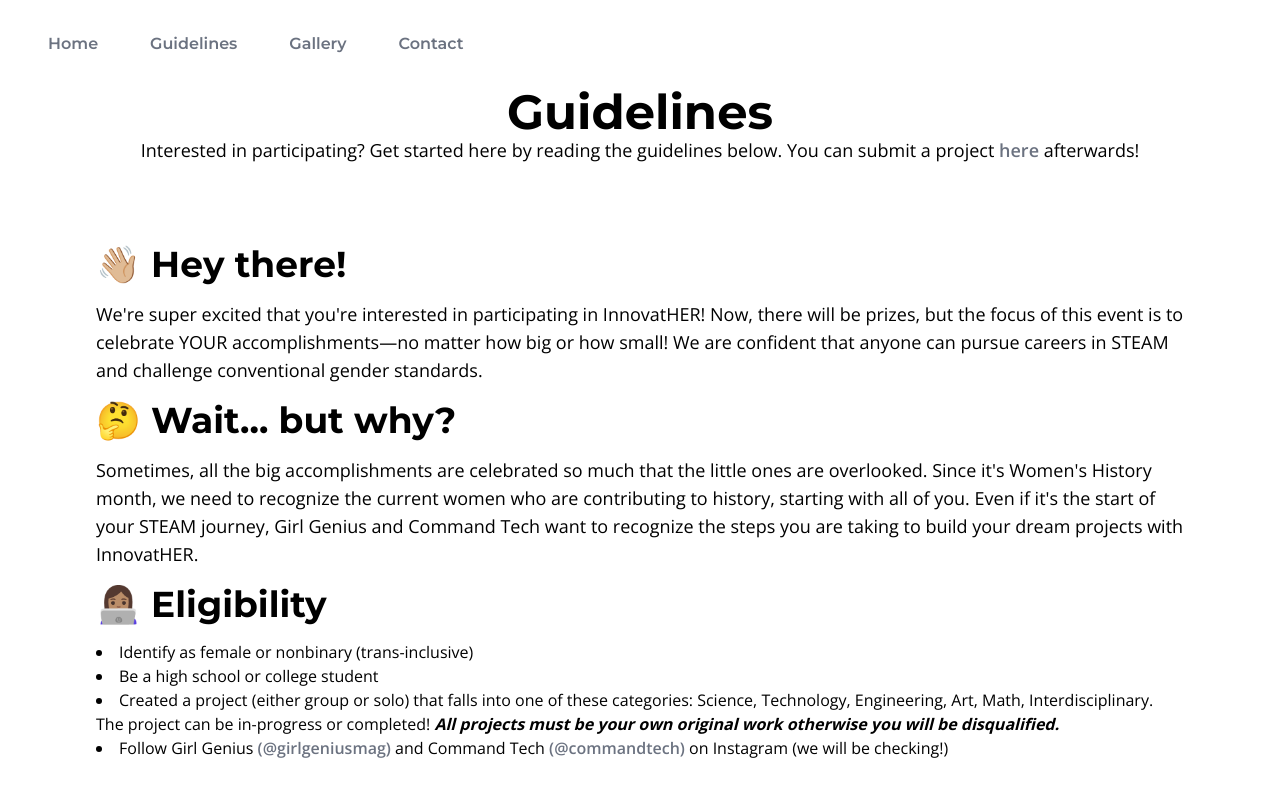
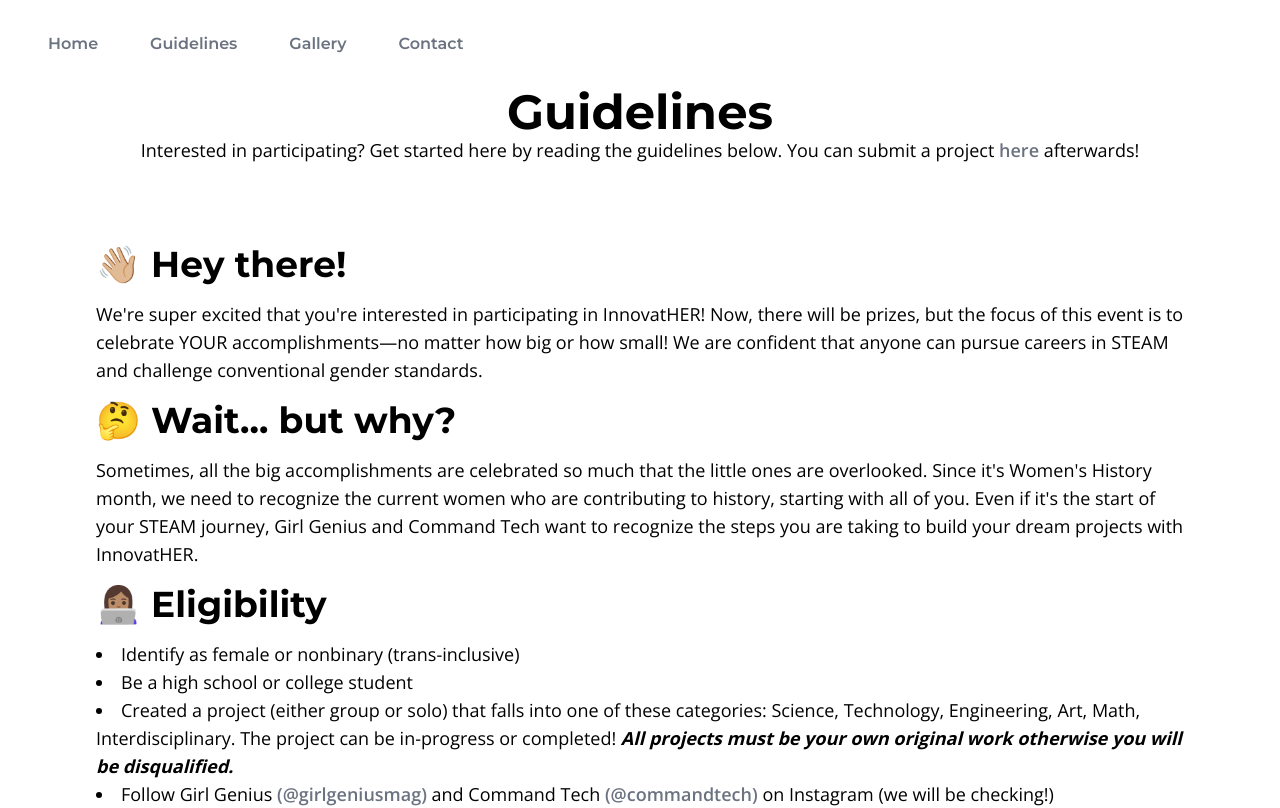
Before and after one commit to Command-Tech/InnovatHER-website, a Next.js app: page /guidelines in a window 1280 px wide. Shown: the top 808 px of the page. Built offline with nearby package versions, Linux system fonts and the light colour scheme.

Commit message:
fix: fontsize in list (#22)

```diff
--- a/pages/guidelines.js
+++ b/pages/guidelines.js
@@ -43,7 +43,7 @@ export default function Guidelines() {
           </div>
           <div>
             <h2>👩🏽‍💻 Eligibility</h2>
-            <ul role="list" className="list-disc list-inside font-openSans">
+            <ul role="list" className="list-disc list-inside font-openSans text-lg">
               <li>Identify as female or nonbinary (trans-inclusive)</li>
               <li>Be a high school or college student</li>
               <li>
```
